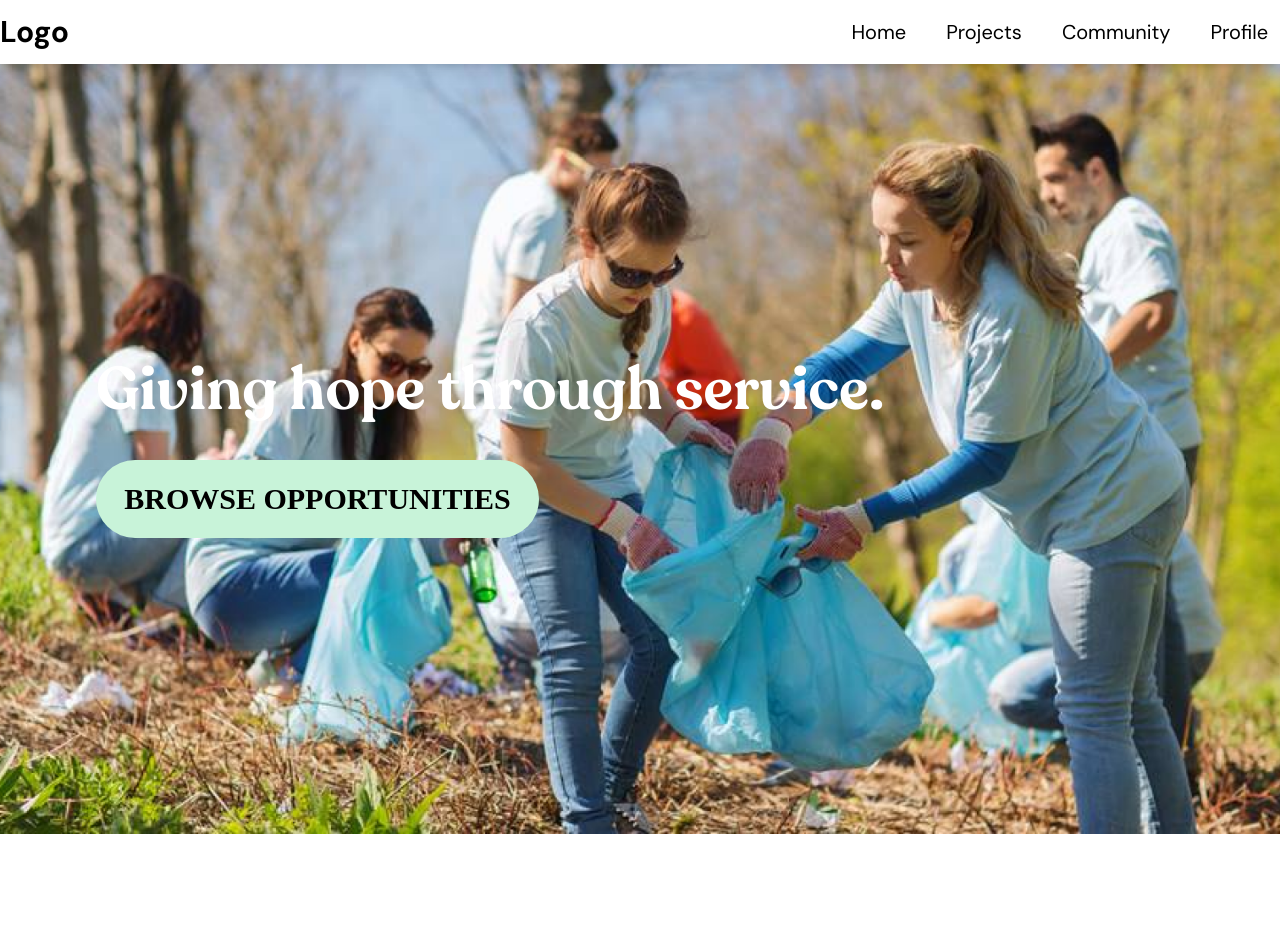
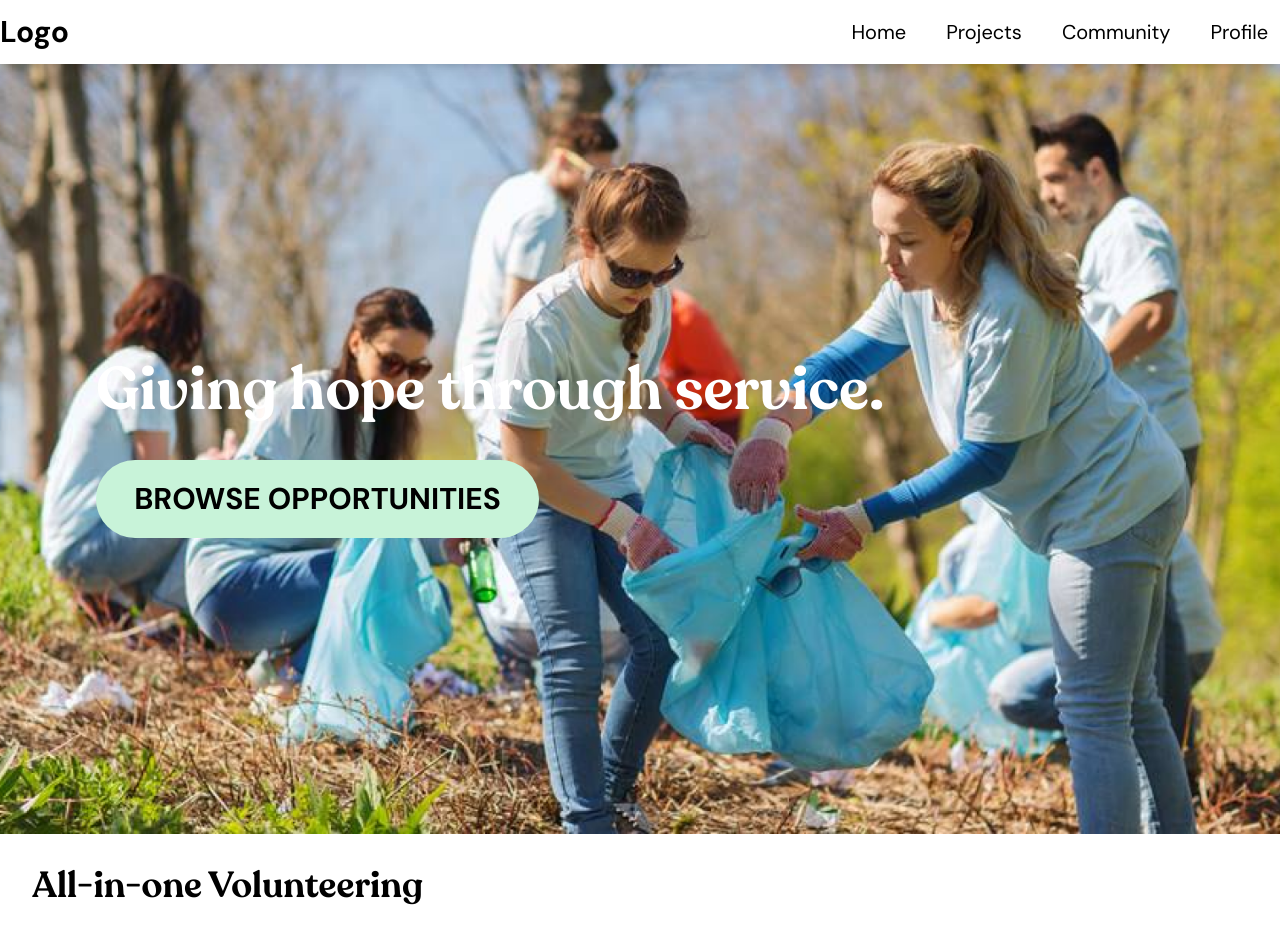
Before and after one commit to smu-hack-dsc/Team-01-Project, a React (Create React App) app in the folder frontend/: page / in a window 1280 px wide. Shown: the top 940 px of the page. Before the commit the page ends 834 px from the top, so only its background shows below. Built offline with nearby package versions, Linux system fonts and the light colour scheme.

Commit message:
fix button component

```diff
--- a/frontend/src/components/Button.jsx
+++ b/frontend/src/components/Button.jsx
@@ -34,7 +34,7 @@ const Button = ({
           flex-shrink: 0;
           color: #000;
           text-align: center;
-          font-family: DM Sans;
+          font-family: DMSans;
           font-size: ${size === "large" ? "30px" : "14px"};
           font-style: normal;
           font-weight: 700;
@@ -71,7 +71,7 @@ const Button = ({
         flex-shrink: 0;
         color: #000;
         text-align: center;
-        font-family: DM Sans;
+        font-family: DMSans;
         font-size: 30px;
         font-style: normal;
         font-weight: 700;
@@ -109,7 +109,7 @@ const Button = ({
           flex-shrink: 0;
           color: #000;
           text-align: center;
-          font-family: DM Sans;
+          font-family: DMSans;
           font-size: ${size === "large" ? "30px" : "20px"};
           font-style: normal;
           font-weight: 700;
--- a/frontend/src/pages/Home.jsx
+++ b/frontend/src/pages/Home.jsx
@@ -151,6 +151,7 @@ import React from "react";
 
 const Home = () => {
   return (
+    // first section
     <div>
       <div className="relative flex flex-col items-center justify-center w-1514 h-909 flex-shrink-0">
         <img
@@ -167,24 +168,21 @@ const Home = () => {
               </Button>
             </div>
           </div>
-          {/* <div className="top-0 left-0">
-            <Button variant="green" size="large">
-              BROWSE OPPORTUNITIES
-            </Button>
-          </div> */}
         </div>
       </div>
-      {/* <div className="w-1514 h-427 flex-shrink-0 bg-purple-600"></div>
+
+      {/* second section */}
+      <div className="w-1514 h-427 flex-shrink-0 bg-purple-600"></div>
       <div className="absolute top-745 left-106 w-1300 h-486 flex-shrink-0 rounded-lg bg-white">
-        <div className="flex absolute top-40 left-281 w-738 h-68 flex-col justify-center text-black text-center font-RecoletaAlt font-semibold text-4xl">
+        <div className="flex w-1514 flex-col justify-center items-center mt-67 flex-shrink-0 text-black text-center font-RecoletaAlt font-semibold text-4xl sm:p-5 lg:p-8">
           All-in-one Volunteering
         </div>
         <ClickableImage />
       </div>
-      <div className="flex w-1514 flex-col justify-center items-center mt-67 flex-shrink-0 text-purple-600 text-center font-RecoletaAlt font-semibold text-7xl">
+      {/* <div className="flex w-1514 flex-col justify-center items-center mt-67 flex-shrink-0 text-purple-600 text-center font-RecoletaAlt font-semibold text-5xl sm:p-5 lg:p-8">
         Trending Projects
-      </div>
-      <div className="mt-67">
+      </div> */}
+      {/* <div className="mt-67">
         <Carousel />
       </div>
       <div className="mt-85 h-850 flex-shrink-0 bg-yellow-300">
```
